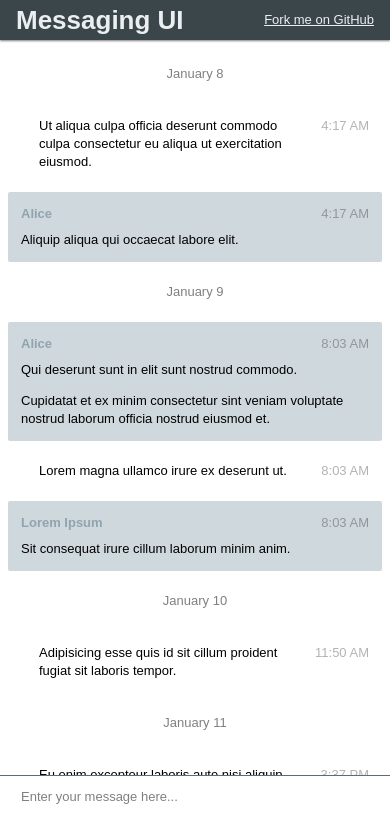
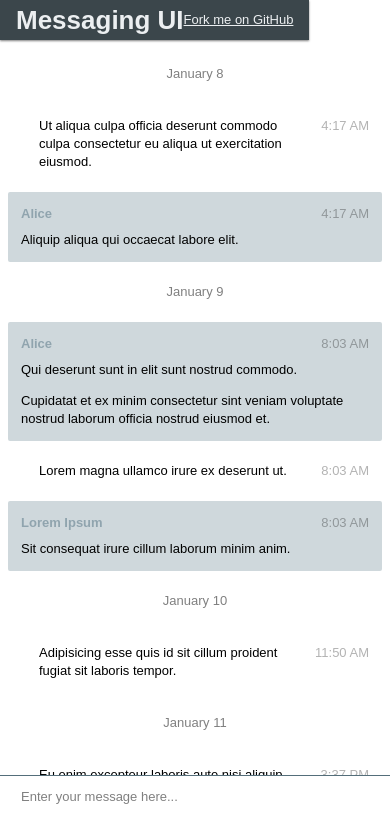
Before and after one commit to DmitryMyadzelets/ui-messaging, a website: page index.html in a window 390 px wide. Shown: the top 833 px of the page. Drawn offline with Linux system fonts and the light colour scheme.

Commit message:
Mobile debug

```diff
--- a/css/main.css
+++ b/css/main.css
@@ -22,7 +22,8 @@ header {
     /* where */
     position: fixed;
     top: 0;
-    width: 100%;
+    left: 0;
+    right: 0;
     height: 40px;
     /* how*/
     color: #ECEFF1;
```
